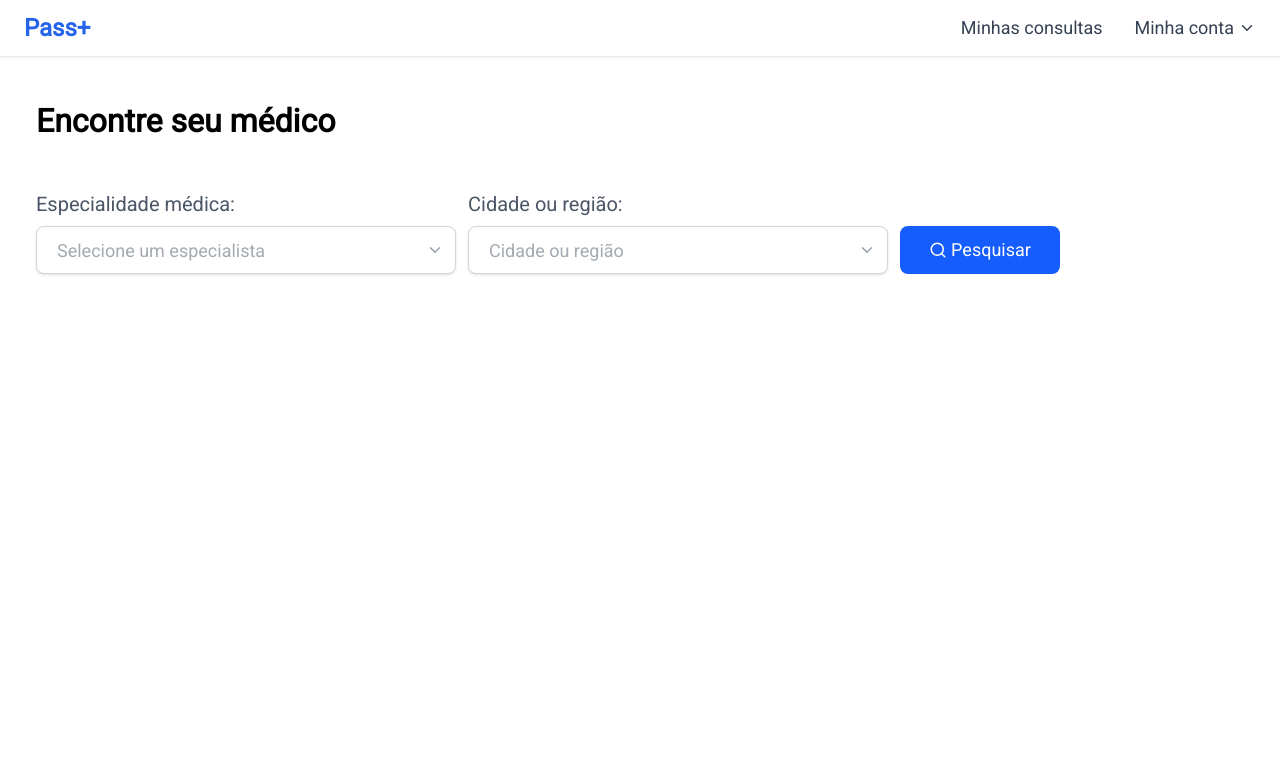
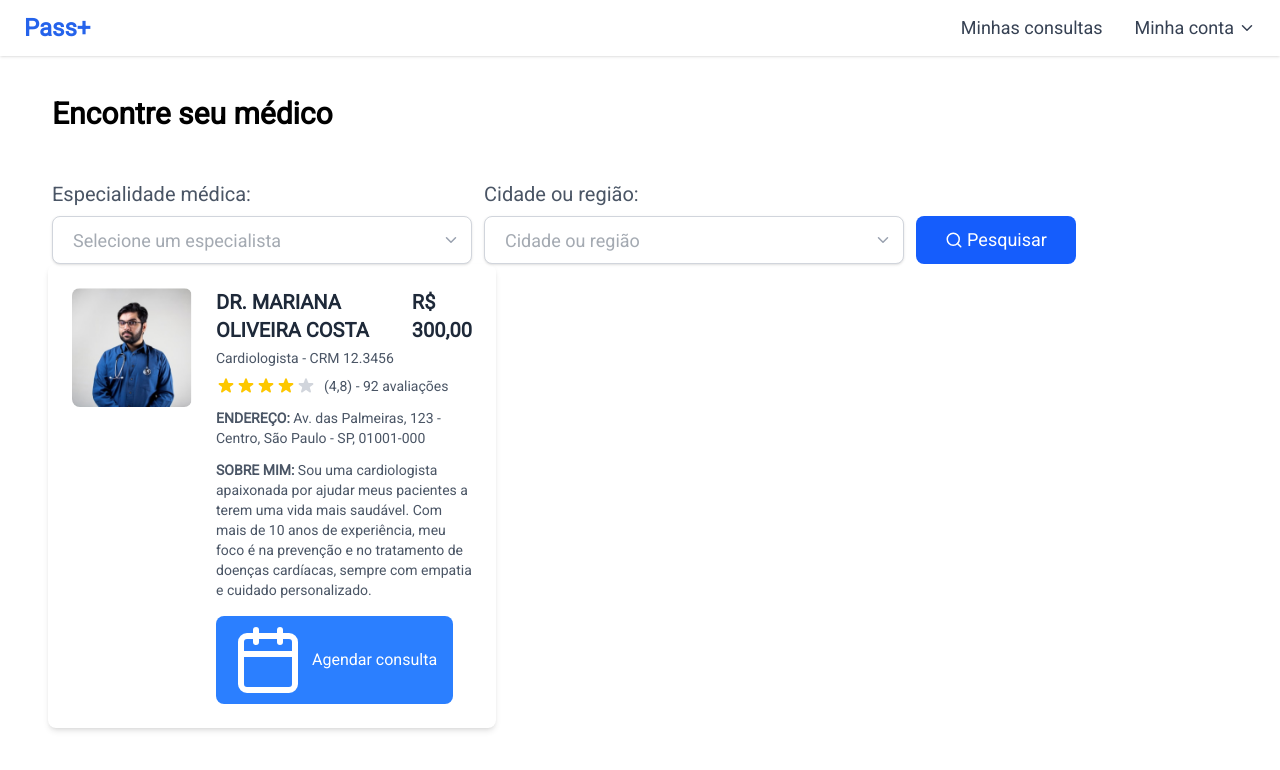
Before and after one commit to Guilherme549/PassMais-frontend, a Next.js app in the folder pass-mais/: page /medical-appointments in a window 1280 px wide. Shown: the top 770 px of the page. Built offline with nearby package versions, Linux system fonts and the light colour scheme; no server answers; sample sign-in values are in the browser's storage.

Commit message:
Refactor: Add new link

```diff
--- a/pass-mais/package.json
+++ b/pass-mais/package.json
@@ -15,6 +15,7 @@
     "lucide-react": "^0.488.0",
     "next": "15.3.0",
     "next-auth": "^4.24.11",
+    "prop-types": "^15.8.1",
     "react": "^19.0.0",
     "react-dom": "^19.0.0",
     "react-icons": "^5.5.0"
--- a/pass-mais/src/app/(auth)/register/page.tsx
+++ b/pass-mais/src/app/(auth)/register/page.tsx
@@ -2,6 +2,7 @@
 
 import LoginImage from "@/app/(auth)/components/LoginImage";
 import Footer from "@/components/Footer";
+import Link from "next/link";
 import { useState } from 'react';
 import { IoMdEye, IoMdEyeOff } from "react-icons/io";
 
@@ -150,8 +151,14 @@ export default function Register() {
                                 </button>
                             </div>
                         </form>
+
+                        <hr className="h-[1px] text-[#E5E5E5] w-full" />
+                        <span className="flex justify-center text-sm text-gray-500 mt-[5px]">ou</span>
+                        <Link href="/">
+                            <span className="text-blue-600 hover:text-blue-800 text-sm flex justify-center mt-[10px]"> Faça login em sua conta</span>
+                        </Link>
                     </div>
-                    <div className="mt-[141px]">
+                    <div className="mt-[65px]">
                         <Footer />
                     </div>
                 </div>
--- /dev/null
+++ b/pass-mais/src/app/medical-appointments/components/DoctorCard.tsx
@@ -0,0 +1,117 @@
+'use client';
+
+import { Calendar } from 'lucide-react';
+import Image from 'next/image';
+import PropTypes from 'prop-types';
+
+// Componente funcional exportado como default
+export default function DoctorCard({ doctor }) {
+    return (
+        <div className="w-full max-w-md bg-white shadow-md rounded-lg p-4 sm:p-6 flex flex-col md:flex-row gap-4 sm:gap-6">
+            {/* Imagem do médico */}
+            <div className="flex-shrink-0">
+                <Image
+                    src="/placeholder-doctor.png"
+                    alt={`Foto de ${doctor.name}`}
+                    width={120}
+                    height={120}
+                    className="rounded-lg object-cover"
+                />
+            </div>
+
+            {/* Informações do médico */}
+            <div className="flex-1 flex flex-col justify-between">
+                <div>
+                    {/* Nome e especialidade */}
+                    <div className="flex flex-col sm:flex-row sm:justify-between sm:items-start gap-2">
+                        <div>
+                            <h2 className="text-lg sm:text-xl font-bold text-gray-800 uppercase">
+                                {doctor.name}
+                            </h2>
+                            <p className="text-gray-600 text-sm mt-1">
+                                {doctor.specialty} - CRM {doctor.crm}
+                            </p>
+                        </div>
+                        <p className="text-lg sm:text-xl font-semibold text-gray-800">
+                            R$ {doctor.price.toFixed(2).replace('.', ',')}
+                        </p>
+                    </div>
+
+                    {/* Avaliação */}
+                    <div className="flex items-center mt-2">
+                        {[...Array(5)].map((_, i) => (
+                            <svg
+                                key={i}
+                                className={`w-4 sm:w-5 h-4 sm:h-5 ${i < Math.floor(doctor.rating)
+                                    ? 'text-yellow-400'
+                                    : 'text-gray-300'
+                                    }`}
+                                fill="currentColor"
+                                viewBox="0 0 20 20"
+                                xmlns="http://www.w3.org/2000/svg"
+                            >
+                                <path d="M9.049 2.927c.3-.921 1.603-.921 1.902 0l1.07 3.292a1 1 0 00.95.69h3.462c.969 0 1.371 1.24.588 1.81l-2.8 2.034a1 1 0 00-.364 1.118l1.07 3.292c.3.921-.755 1.688-1.54 1.118l-2.8-2.034a1 1 0 00-1.175 0l-2.8 2.034c-.784.57-1.838-.197-1.539-1.118l1.07-3.292a1 1 0 00-.364-1.118L2.98 8.72c-.783-.57-.38-1.81.588-1.81h3.461a1 1 0 00.951-.69l1.07-3.292z" />
+                            </svg>
+                        ))}
+                        <span className="ml-2 text-gray-600 text-sm">
+                            ({doctor.rating.toFixed(1).replace('.', ',')}) - {doctor.reviews} avaliações
+                        </span>
+                    </div>
+
+                    {/* Endereço */}
+                    <p className="text-gray-600 text-sm mt-3">
+                        <span className="font-semibold uppercase">Endereço:</span>{' '}
+                        {doctor.address}
+                    </p>
+
+                    {/* Sobre mim */}
+                    <p className="text-gray-600 text-sm mt-3">
+                        <span className="font-semibold uppercase">Sobre mim:</span>{' '}
+                        {doctor.about}
+                    </p>
+                </div>
+
+                {/* Botão Agendar Consulta */}
+                <div className="mt-4">
+                    <button
+                        aria-label={`Agendar consulta com ${doctor.name}`}
+                        className="w-full md:w-auto flex items-center justify-center gap-2 px-4 py-2 bg-blue-500 text-white rounded-lg hover:bg-blue-600 transition-colors text-sm sm:text-base"
+                    >
+                        <Calendar size={16} className="sm:size-18" />
+                        Agendar consulta
+                    </button>
+                </div>
+            </div>
+        </div>
+    );
+}
+
+// Validação de props com PropTypes
+DoctorCard.propTypes = {
+    doctor: PropTypes.shape({
+        name: PropTypes.string.isRequired,
+        specialty: PropTypes.string.isRequired,
+        crm: PropTypes.string.isRequired,
+        rating: PropTypes.number.isRequired,
+        reviews: PropTypes.number.isRequired,
+        price: PropTypes.number.isRequired,
+        address: PropTypes.string.isRequired,
+        about: PropTypes.string.isRequired,
+        image: PropTypes.string,
+    }).isRequired,
+};
+
+// Exemplo de uso:
+// <DoctorCard
+//     doctor={{
+//         name: "Juscelino Ambrósio Santana",
+//         specialty: "Cirurgião geral",
+//         crm: "00.0000",
+//         rating: 4.5,
+//         reviews: 127,
+//         price: 250.00,
+//         address: "R. Ana Luiza Souza, Qd. 24 - Lt. 288 - Jundiaí, Anápolis - GO, 75110-030",
+//         about: "Ser médico é uma jornada de aprendizado constante, responsabilidade e dedicação. O comprometimento com o bem-estar físico e emocional dos meus pacientes é o que me motiva, sempre buscando aprimorar meus conhecimentos, habilidades e oferecer o melhor cuidado possível.",
+//         image: "/path-to-doctor-image.jpg"
+//     }}
+// />
--- a/pass-mais/src/app/medical-appointments/page.tsx
+++ b/pass-mais/src/app/medical-appointments/page.tsx
@@ -2,6 +2,7 @@ import NavBar from "@/components/NavBar";
 import { getServerSession } from "next-auth";
 import { redirect } from "next/navigation";
 import SearchBar from "./components/SearchBar";
+import DoctorCard from "./components/DoctorCard";
 
 export default async function MedicalAppointments() {
     const session = await getServerSession();
@@ -10,13 +11,30 @@ export default async function MedicalAppointments() {
         redirect("/");
     }
 
+    // Doctor fictício
+    const doctor = {
+        name: "Dr. Mariana Oliveira Costa",
+        specialty: "Cardiologista",
+        crm: "12.3456",
+        rating: 4.8,
+        reviews: 92,
+        price: 300.00,
+        address: "Av. das Palmeiras, 123 - Centro, São Paulo - SP, 01001-000",
+        about: "Sou uma cardiologista apaixonada por ajudar meus pacientes a terem uma vida mais saudável. Com mais de 10 anos de experiência, meu foco é na prevenção e no tratamento de doenças cardíacas, sempre com empatia e cuidado personalizado.",
+        image: "/images/doctors/mariana-costa.jpg"
+    };
+
     return (
         <div>
             <NavBar />
             <div className="flex justify-center items-center w-full">
-                <div className="w-[76rem]">
-                    <h2 className="text-[32px] text-black font-semibold mt-[41px] mb-[45px]  px-1">Encontre seu médico</h2>
-                    <SearchBar />
+                <div className="w-full max-w-[76rem] px-4">
+                    <h2 className="text-2xl sm:text-3xl text-black font-semibold mt-10 mb-12 px-1">
+                        Encontre seu médico
+                    </h2>
+                    <SearchBar/>
+                    <DoctorCard doctor={doctor} />
+
                 </div>
             </div>
         </div>
```
Also changed, not shown: pass-mais/public/placeholder-doctor.png (added), 1 other file (tests, documents, lock files or other folders).
